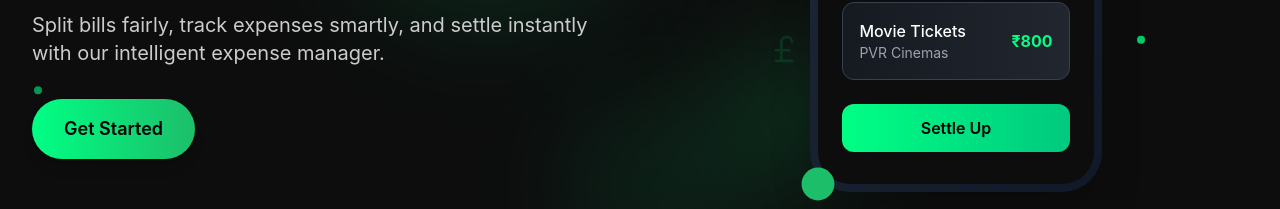
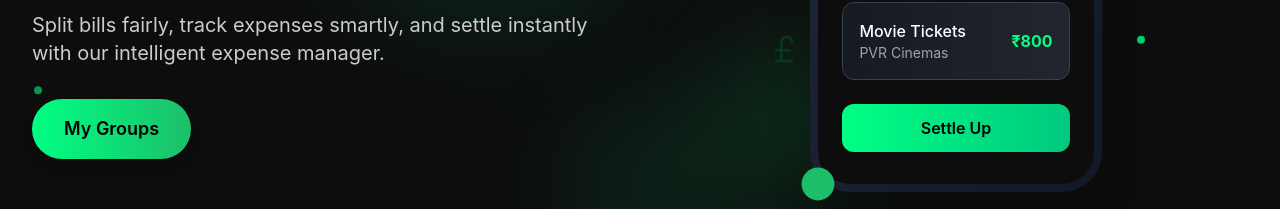
Before and after one commit to Vineelajella/BreakTheBill, a React (Create React App) app: page /home in a window 1280 px wide. Shown: the part 447-656 px from the top of the page. Built offline with nearby package versions, Linux system fonts and the light colour scheme; no server answers; sample sign-in values are in the browser's storage.

Commit message:
modified Get Started to My Groups button

```diff
--- a/src/Components/HeroSection.js
+++ b/src/Components/HeroSection.js
@@ -55,8 +55,8 @@ const HeroSection = () => {
                         animate={{ opacity: 1, y: 0 }}
                         transition={{ duration: 0.8, delay: 0.6 }}
                     >
-                        <Button variant="primary" size="large" onClick={() => navigate('/signup')}>
-                            Get Started
+                        <Button variant="primary" size="large" onClick={() => navigate('/groups')}>
+                            My Groups
                         </Button>
                     </motion.div>
                 </motion.div>
```
